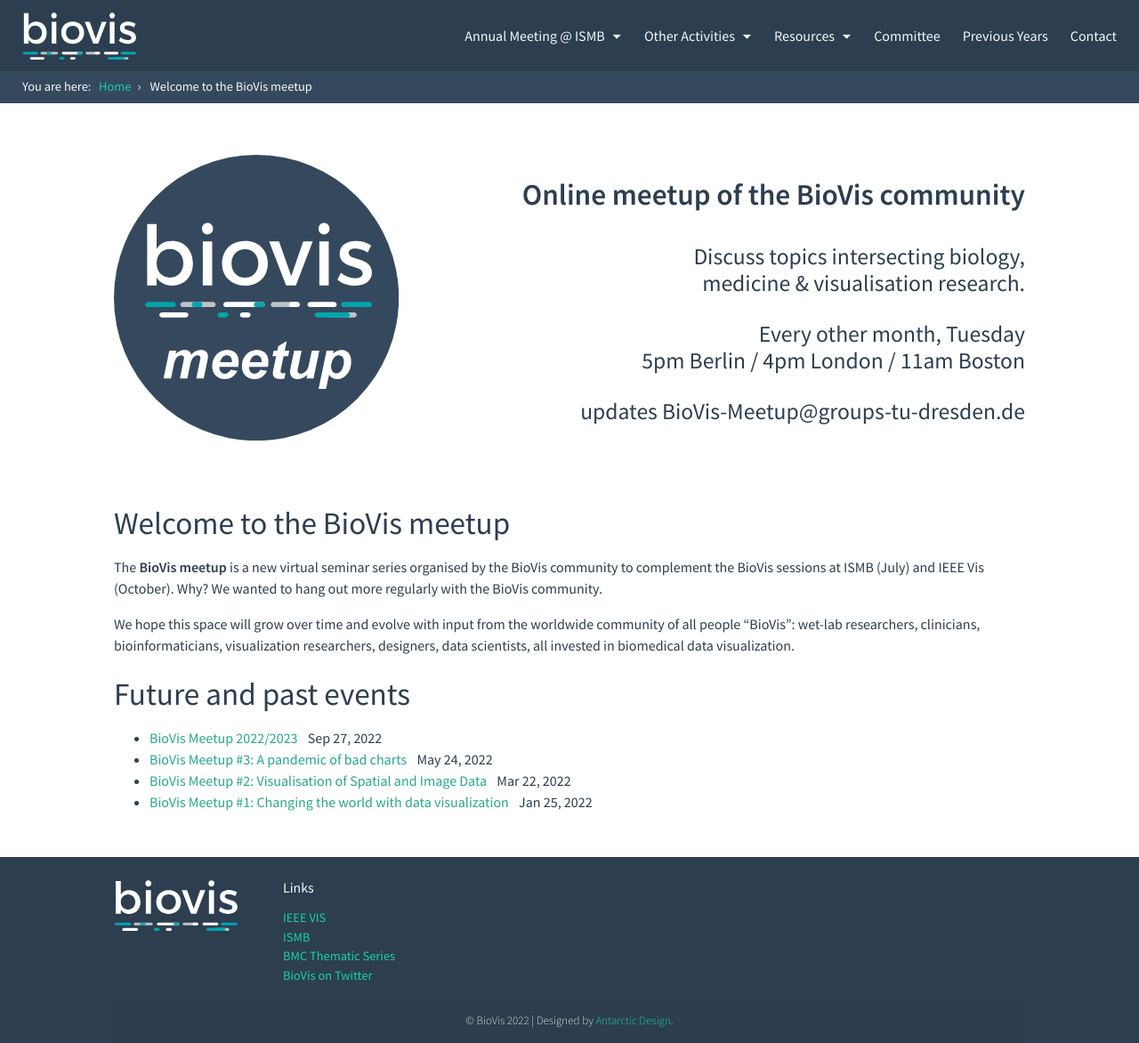
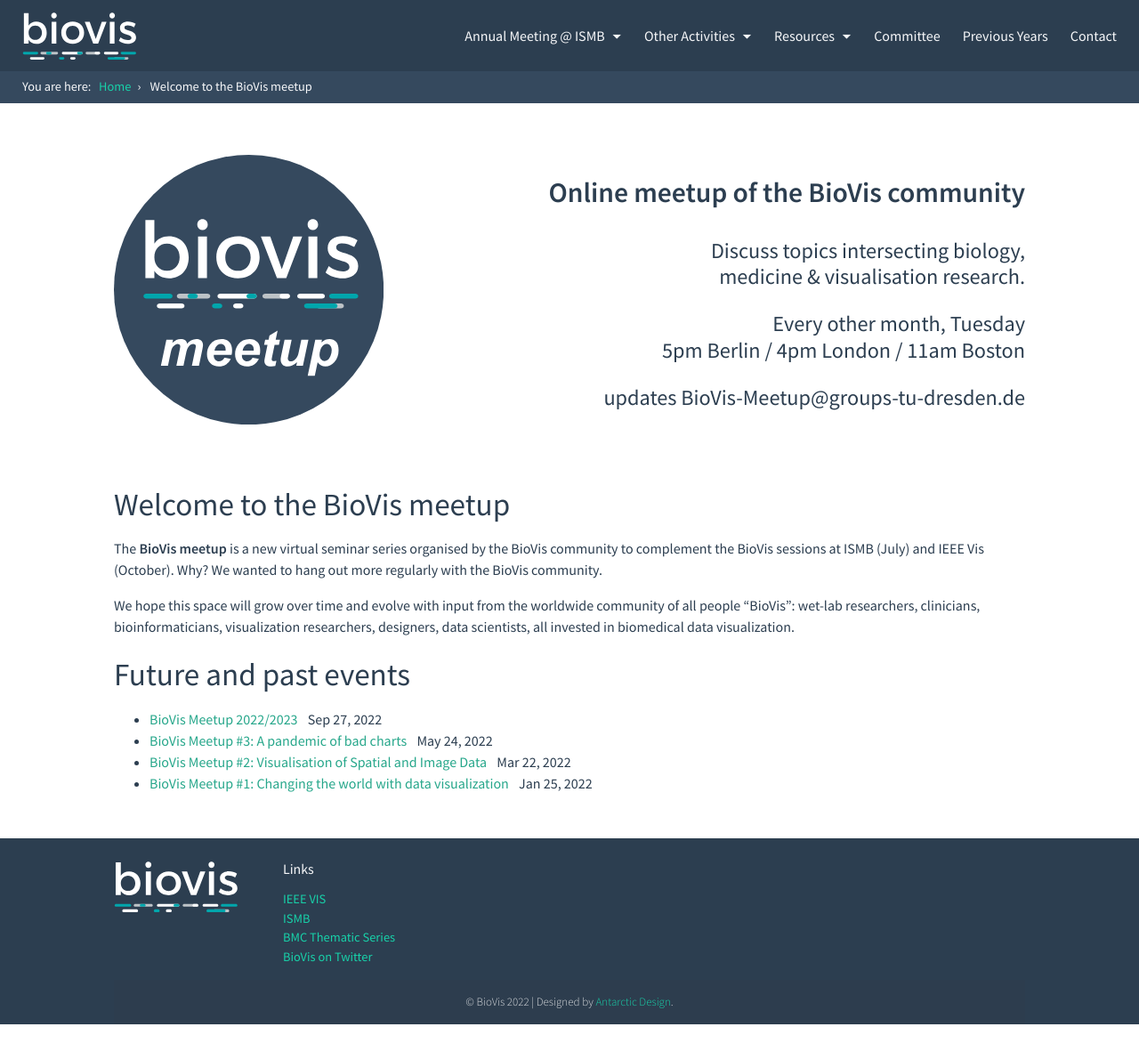
Before and after one commit to foreveremain/2024, a Jekyll site: the page built from meetup.md, in a window 1280 px wide. Shown: the whole page at 89% size. Built offline with Jekyll 4.4.1, drawn with Linux system fonts in a browser that asks for light colours; after the commit the page ends 1151 px from its top, so only the background shows below that.

Commit message:
adjust speaker banner font size (meetup)

```diff
--- a/css/main.css
+++ b/css/main.css
@@ -864,7 +864,7 @@
 
 .scalable-banner {
     font-size: calc(
-        min(var(--main-column-width) + 2 * var(--gap), 100vw) * 0.019
+        min(var(--main-column-width) + 2 * var(--gap), 100vw) * 0.018
     );
 }
 
```
